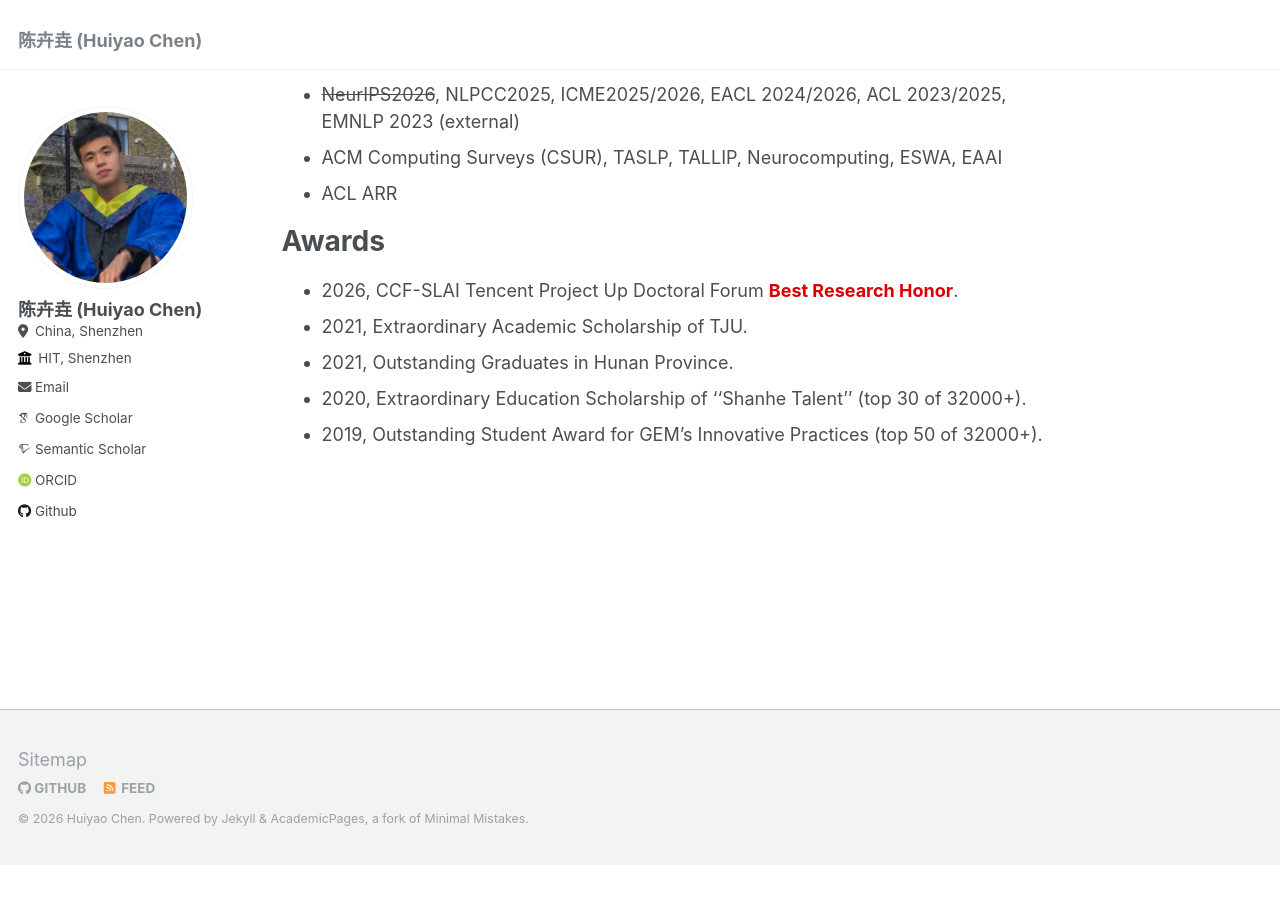
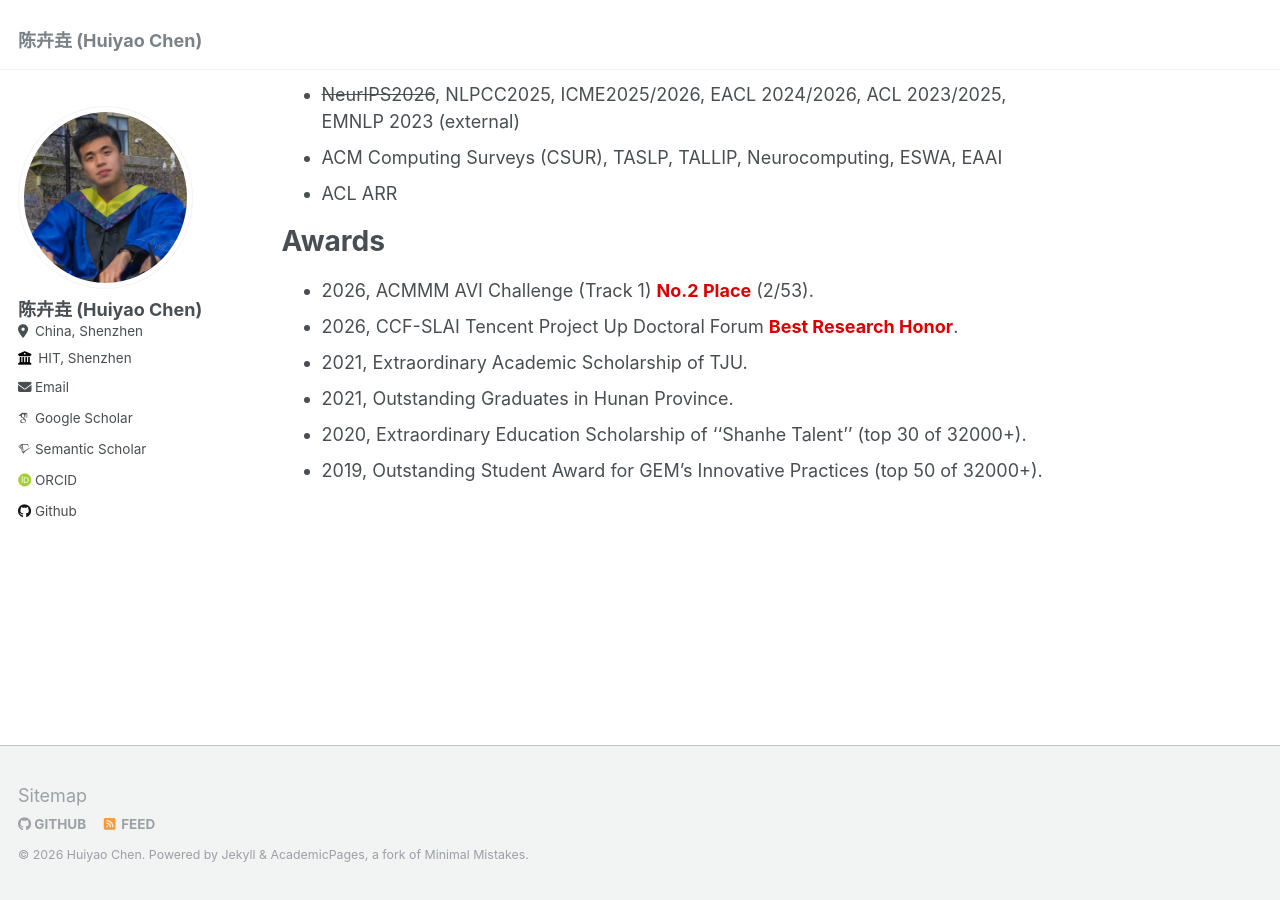
Before and after one commit to DreamH1gh/DreamH1gh.github.io, a Jekyll site: the page built from _pages/about.md, in a window 1280 px wide and 900 px high, scrolled down 2847 px. Built offline with Jekyll 4.4.1, drawn with Linux system fonts in a browser that asks for light colours; some web fonts are replaced; before the commit the page ends 3711 px from its top, so only the background shows below that.

Commit message:
ACMMM AVI

```diff
--- a/_pages/about.md
+++ b/_pages/about.md
@@ -114,6 +114,7 @@ Service
 
 Awards
 ======
++ 2026, ACMMM AVI Challenge (Track 1) **<font color=dark red>No.2 Place</font>** (2/53).
 + 2026, CCF-SLAI Tencent Project Up Doctoral Forum **<font color=dark red>Best Research Honor</font>**.
 + 2021, Extraordinary Academic Scholarship of TJU.
 + 2021, Outstanding Graduates in Hunan Province.
```
